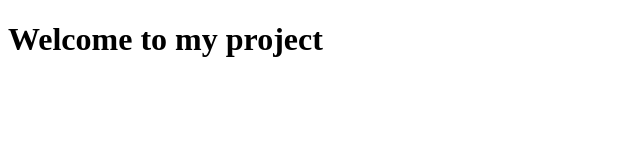
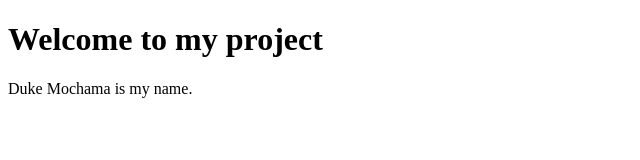
Before and after one commit to DukeMochama2022/myproject, a plain HTML site: page index.html in a window 1280 px wide. Shown: the whole page, without its empty margins (0-640 px from the left). Drawn offline with Linux system fonts and the light colour scheme.

Commit message:
Added some text to index html

```diff
--- a/index.html
+++ b/index.html
@@ -8,5 +8,6 @@
 </head>
 <body>
     <h1>Welcome to my project</h1>
+    <p>Duke Mochama is my name.</p>
 </body>
 </html>
```
Also changed, not shown: 2 other files.
